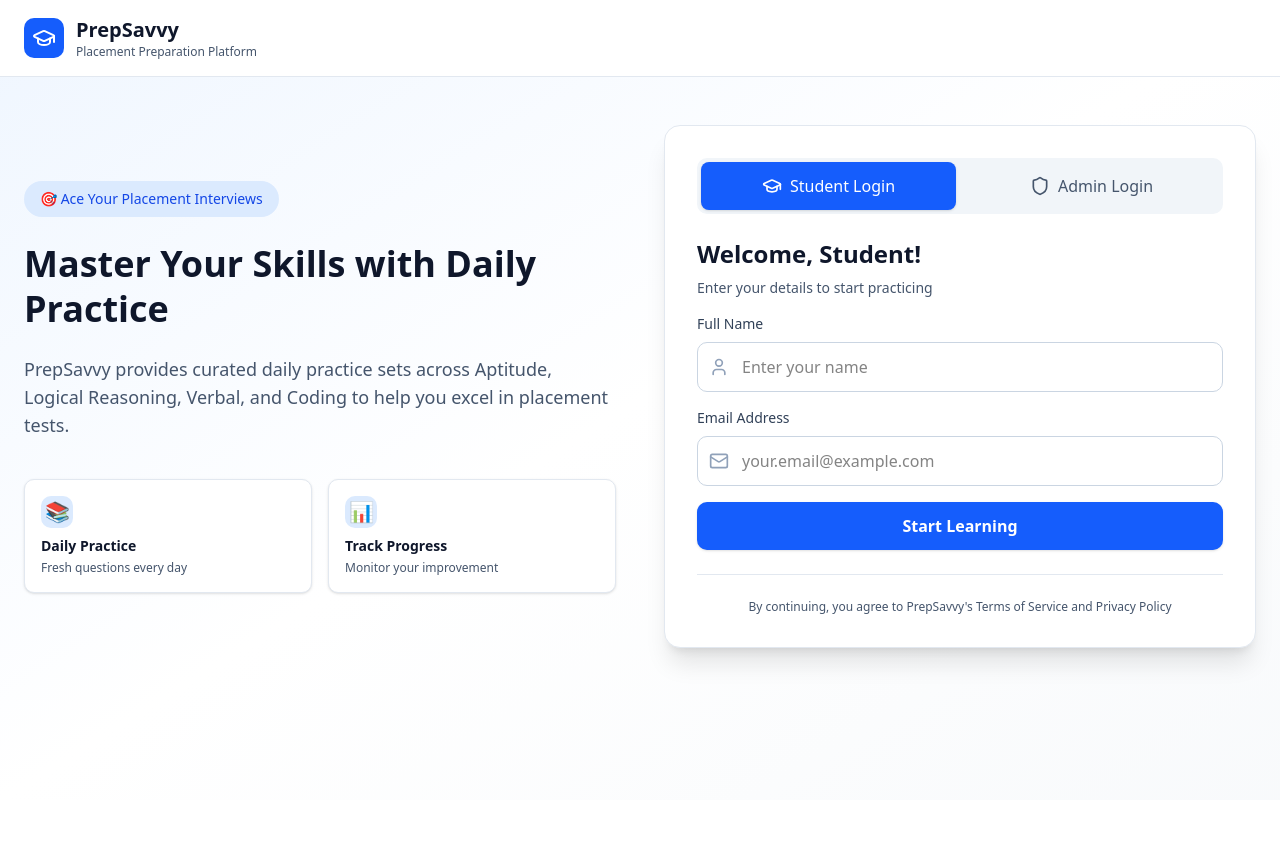
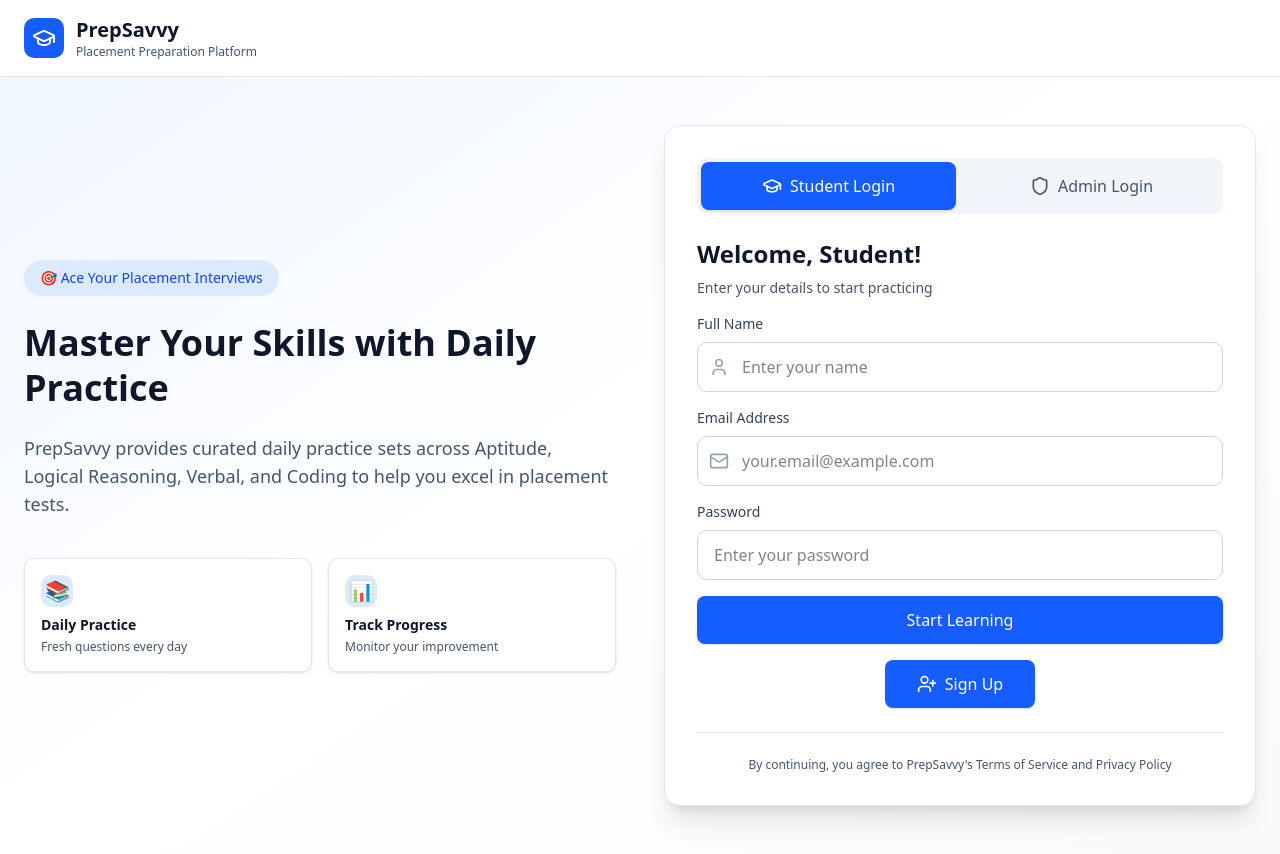
Before and after one commit to Prep-Savvy/Prep-Savvy, a React (Vite) app: page / in a window 1280 px wide. Before the commit the page ends 800 px from the top, so only its background shows below. Built offline with nearby package versions, Linux system fonts and the light colour scheme.

Commit message:
Added auth in LoginPage.tsx and .gitignore having .env.local

```diff
--- a/src/components/LoginPage.tsx
+++ b/src/components/LoginPage.tsx
@@ -1,6 +1,7 @@
 import { useState } from 'react';
-import { GraduationCap, Shield, Mail, User as UserIcon } from 'lucide-react';
+import { GraduationCap, Shield, Mail, User as UserIcon, UserPlus, CheckCircle } from 'lucide-react';
 import type { User, UserType } from '../App';
+import { supabase } from '../../backend/config/supabaseClient'; // ← adjust path when your friend adds the file
 
 interface LoginPageProps {
   onLogin: (user: User) => void;
@@ -10,38 +11,116 @@
   const [loginType, setLoginType] = useState<UserType>('student');
   const [name, setName] = useState('');
   const [email, setEmail] = useState('');
+  const [password, setPassword] = useState('');
   const [adminPassword, setAdminPassword] = useState('');
+  const [showSignUp, setShowSignUp] = useState(false);
+  const [emailError, setEmailError] = useState('');
+  const [passwordError, setPasswordError] = useState('');
+  const [showSuccessModal, setShowSuccessModal] = useState(false);
+  const [authLoading, setAuthLoading] = useState(false); // new: for loading state during auth calls
 
-  const handleSubmit = (e: React.FormEvent) => {
+  const handleSubmit = async (e: React.FormEvent) => {
     e.preventDefault();
+    setEmailError('');
+    setPasswordError('');
+
+    // Email validation (kept as your team has it)
+    const emailRegex = /^[a-zA-Z0-9._%+-]+@gmail\.com$/;
+    if (!emailRegex.test(email)) {
+      setEmailError('Invalid Email');
+      return;
+    }
 
     if (loginType === 'student') {
-      if (name && email) {
+      if (showSignUp) {
+        // Signup validation
+        if (!password || password.length < 6) {
+          setPasswordError('Password must be at least 6 characters');
+          return;
+        }
+
+        setAuthLoading(true);
+
+        const { data, error } = await supabase.auth.signUp({
+          email,
+          password,
+          options: {
+            data: { full_name: name }, // store username/name in user metadata
+          },
+        });
+
+        setAuthLoading(false);
+
+        if (error) {
+          setPasswordError(error.message); // show error in password field or change to a general error
+          return;
+        }
+
+        if (data.user) {
+          setShowSuccessModal(true); // show your modal
+          // Note: Supabase may not auto-login after signup if confirmation is enabled
+          // For submission, we force login-like behavior
           onLogin({
-          id: Date.now().toString(),
+            id: data.user.id,
             name,
-          email,
-          type: 'student'
+            email: data.user.email || email,
+            type: 'student',
           });
         }
       } else {
-      // Simple admin login (in production, this would be secure)
-      if (email && adminPassword === 'admin123') {
+        // Login
+        if (!password) {
+          setPasswordError('Password is required');
+          return;
+        }
+
+        setAuthLoading(true);
+
+        const { data, error } = await supabase.auth.signInWithPassword({
+          email,
+          password,
+        });
+
+        setAuthLoading(false);
+
+        if (error) {
+          setPasswordError(error.message);
+          return;
+        }
+
+        if (data.user) {
+          onLogin({
+            id: data.user.id,
+            name: data.user.user_metadata?.full_name || name || email.split('@')[0],
+            email: data.user.email || email,
+            type: 'student',
+          });
+        }
+      }
+    } else {
+      // Admin login - completely unchanged
+      if (adminPassword !== 'admin123') {
+        setPasswordError('Incorrect password');
+        return;
+      }
       onLogin({
         id: 'admin-1',
         name: 'Admin',
         email,
-          type: 'admin'
+        type: 'admin',
       });
-      } else {
-        alert('Invalid admin credentials. Use password: admin123');
-      }
     }
   };
 
+  const handleModalOk = () => {
+    setShowSuccessModal(false);
+    // After modal OK, the onLogin already happened in signup block
+    // If needed, you can add redirect logic here later
+  };
+
   return (
-    <div className="min-h-screen bg-gradient-to-br from-blue-50 via-white to-slate-50">
-      {/* Header */}
+    <div className="min-h-screen bg-gradient-to-br from-blue-50 via-white to-slate-50 relative">
+      {/* Header - unchanged */}
       <header className="bg-white border-b border-slate-200">
         <div className="max-w-7xl mx-auto px-6 py-4 flex items-center justify-between">
           <div className="flex items-center gap-3">
@@ -59,7 +138,7 @@
       {/* Main Content */}
       <div className="max-w-7xl mx-auto px-6 py-12">
         <div className="grid md:grid-cols-2 gap-12 items-center">
-          {/* Left Side - Hero */}
+          {/* Left Side - Hero - unchanged */}
           <div className="space-y-6">
             <div className="inline-block px-4 py-2 bg-blue-100 text-blue-700 rounded-full text-sm font-medium">
               🎯 Ace Your Placement Interviews
@@ -70,8 +149,7 @@
             <p className="text-lg text-slate-600">
               PrepSavvy provides curated daily practice sets across Aptitude, Logical Reasoning, Verbal, and Coding to help you excel in placement tests.
             </p>
-
-            {/* Feature Cards */}
+            {/* Feature Cards - unchanged */}
             <div className="grid grid-cols-2 gap-4 pt-4">
               <div className="bg-white p-4 rounded-lg border border-slate-200 shadow-sm">
                 <div className="w-8 h-8 bg-blue-100 rounded-lg flex items-center justify-center mb-2">
@@ -91,8 +169,8 @@
           </div>
 
           {/* Right Side - Login Form */}
-          <div className="bg-white rounded-2xl shadow-xl border border-slate-200 p-8">
-            {/* Login Type Toggle */}
+          <div className="bg-white rounded-2xl shadow-xl border border-slate-200 p-8 relative">
+            {/* Toggle - unchanged */}
             <div className="flex gap-2 p-1 bg-slate-100 rounded-lg mb-6">
               <button
                 onClick={() => setLoginType('student')}
@@ -119,14 +197,20 @@
             </div>
 
             {/* Form */}
-            <form onSubmit={handleSubmit} className="space-y-4">
+            <form onSubmit={handleSubmit} className="space-y-4" noValidate>
               <div>
                 <h3 className="text-2xl font-bold text-slate-900 mb-2">
-                  {loginType === 'student' ? 'Welcome, Student!' : 'Admin Portal'}
+                  {loginType === 'student'
+                    ? showSignUp
+                      ? 'Sign Up'
+                      : 'Welcome, Student!'
+                    : 'Admin Portal'}
                 </h3>
                 <p className="text-sm text-slate-600">
                   {loginType === 'student'
-                    ? 'Enter your details to start practicing'
+                    ? showSignUp
+                      ? 'Create your account to start learning'
+                      : 'Enter your details to start practicing'
                     : 'Access the admin control center'}
                 </p>
               </div>
@@ -134,7 +218,7 @@
               {loginType === 'student' && (
                 <div>
                   <label className="block text-sm font-medium text-slate-700 mb-2">
-                    Full Name
+                    {showSignUp ? 'Username' : 'Full Name'}
                   </label>
                   <div className="relative">
                     <UserIcon className="absolute left-3 top-1/2 -translate-y-1/2 w-5 h-5 text-slate-400" />
@@ -142,7 +226,7 @@
                       type="text"
                       value={name}
                       onChange={(e) => setName(e.target.value)}
-                      placeholder="Enter your name"
+                      placeholder={showSignUp ? 'Username' : 'Enter your name'}
                       className="w-full pl-11 pr-4 py-3 border border-slate-300 rounded-lg focus:outline-none focus:ring-2 focus:ring-blue-500 focus:border-transparent"
                       required
                     />
@@ -165,7 +249,25 @@
                     required
                   />
                 </div>
+                {emailError && <p className="text-red-600 text-xs mt-1">{emailError}</p>}
               </div>
+
+              {loginType === 'student' && (
+                <div>
+                  <label className="block text-sm font-medium text-slate-700 mb-2">
+                    Password
+                  </label>
+                  <input
+                    type="password"
+                    value={password}
+                    onChange={(e) => setPassword(e.target.value)}
+                    placeholder={showSignUp ? 'Create a password' : 'Enter your password'}
+                    className="w-full px-4 py-3 border border-slate-300 rounded-lg focus:outline-none focus:ring-2 focus:ring-blue-500 focus:border-transparent"
+                    required
+                  />
+                  {passwordError && <p className="text-red-600 text-xs mt-1">{passwordError}</p>}
+                </div>
+              )}
 
               {loginType === 'admin' && (
                 <div>
@@ -180,16 +282,59 @@
                     className="w-full px-4 py-3 border border-slate-300 rounded-lg focus:outline-none focus:ring-2 focus:ring-blue-500 focus:border-transparent"
                     required
                   />
-                  <p className="text-xs text-slate-500 mt-1">Demo password: admin123</p>
+                  {passwordError && <p className="text-red-600 text-xs mt-1">{passwordError}</p>}
                 </div>
               )}
 
+              {/* Buttons */}
+              <div className="flex flex-col items-center gap-4">
                 <button
                   type="submit"
-                className="w-full bg-blue-600 hover:bg-blue-700 text-white font-semibold py-3 rounded-lg transition-colors shadow-sm"
+                  disabled={authLoading}
+                  className={`w-full py-3 px-4 rounded-md font-medium bg-blue-600 hover:bg-blue-700 text-white shadow-sm transition-all flex items-center justify-center gap-2 ${
+                    authLoading ? 'opacity-50 cursor-not-allowed' : ''
+                  }`}
                 >
-                {loginType === 'student' ? 'Start Learning' : 'Access Admin Panel'}
+                  {authLoading
+                    ? 'Processing...'
+                    : loginType === 'student'
+                    ? showSignUp
+                      ? 'Sign Up'
+                      : 'Start Learning'
+                    : 'Access Admin Panel'}
                 </button>
+
+                {/* Sign Up button */}
+                {loginType === 'student' && !showSignUp && (
+                  <button
+                    type="button"
+                    onClick={() => {
+                      setShowSignUp(true);
+                      setPassword('');
+                      setPasswordError('');
+                    }}
+                    className="py-3 px-4 rounded-md font-medium bg-blue-600 text-white shadow-sm hover:bg-blue-700 transition-all flex items-center justify-center gap-2"
+                    style={{ width: '150px' }}
+                  >
+                    <UserPlus className="w-5 h-5" /> Sign Up
+                  </button>
+                )}
+
+                {/* Back to login */}
+                {loginType === 'student' && showSignUp && (
+                  <button
+                    type="button"
+                    onClick={() => {
+                      setShowSignUp(false);
+                      setPassword('');
+                      setPasswordError('');
+                    }}
+                    className="mt-2 text-blue-600 text-sm hover:underline"
+                  >
+                    Back to Login
+                  </button>
+                )}
+              </div>
             </form>
 
             {loginType === 'student' && (
@@ -199,6 +344,22 @@
                 </p>
               </div>
             )}
+
+            {/* Success Modal - unchanged */}
+            {showSuccessModal && (
+              <div className="fixed inset-0 bg-black/40 flex items-center justify-center z-50">
+                <div className="bg-white p-8 rounded-2xl shadow-xl w-96 max-w-[90%] flex flex-col items-center gap-4 text-center">
+                  <CheckCircle className="w-14 h-14 text-green-600" />
+                  <h3 className="text-xl font-bold text-slate-900">Account created successfully!</h3>
+                  <button
+                    onClick={handleModalOk}
+                    className="mt-4 py-3 px-6 bg-blue-600 text-white rounded-lg hover:bg-blue-700 transition-all font-semibold"
+                  >
+                    OK
+                  </button>
+                </div>
+              </div>
+            )}
           </div>
         </div>
       </div>
```
Also changed, not shown: 1 other file (tests, documents, lock files or other folders). Lines whose indentation alone changed are shown as unchanged.
